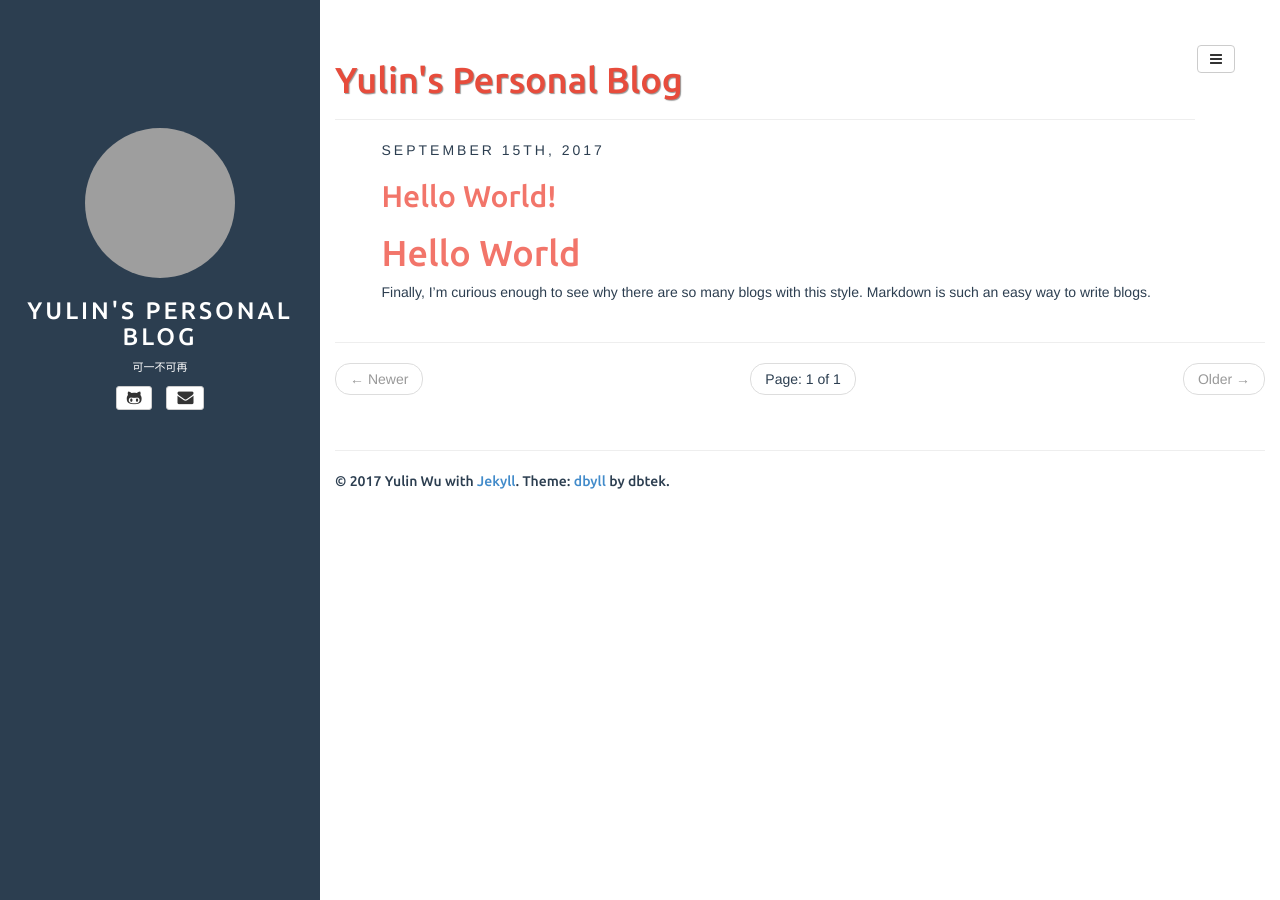
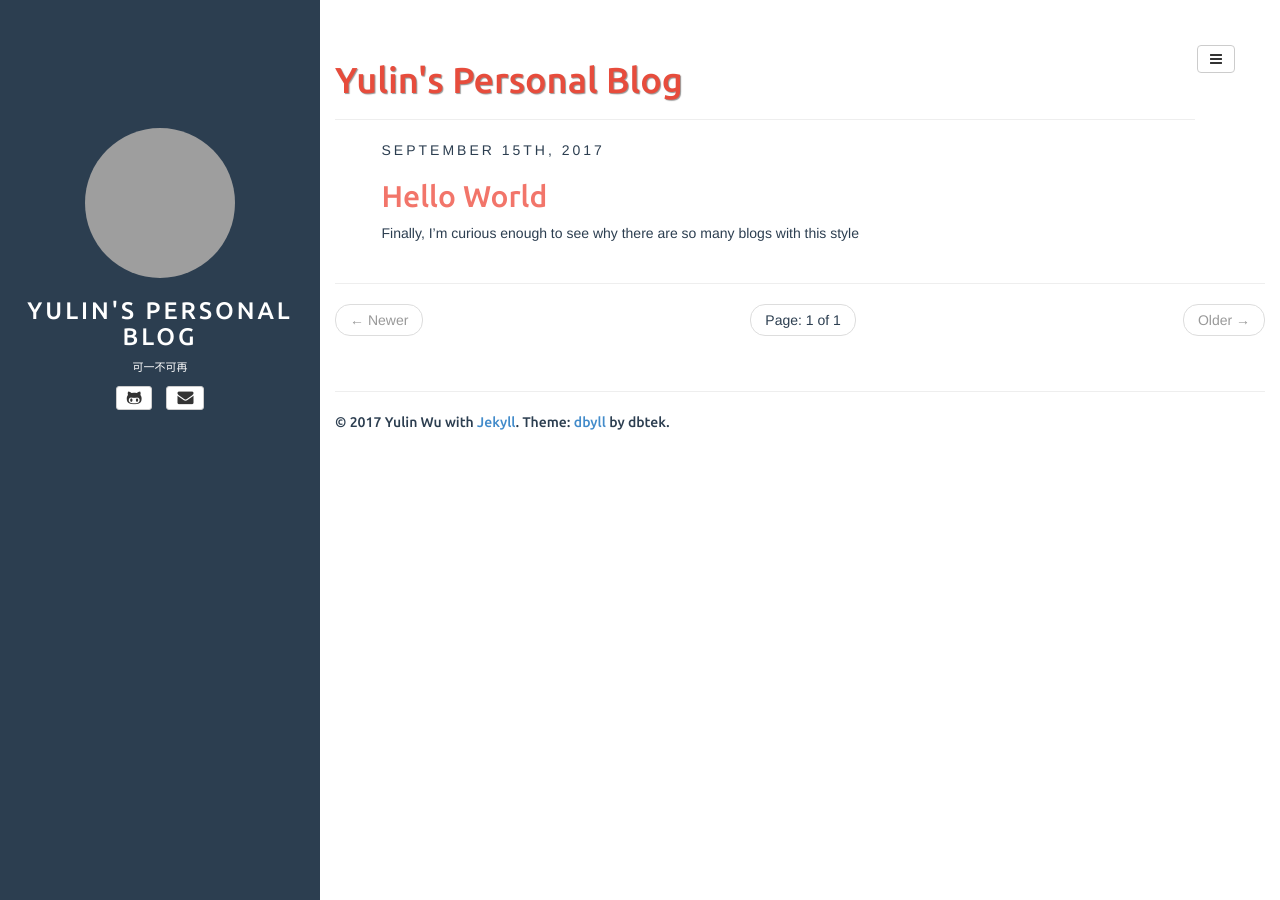
Before and after one commit to JimmyWuMadchester/JimmyWuMadchester.github.io, a Jekyll site: the page built from index.html, in a window 1280 px wide. Built offline with Jekyll 4.4.1, drawn with Linux system fonts in a browser that asks for light colours; the list of posts is cut into pages by our own code; grey boxes are pictures that could not be loaded.

Commit message:
title update.

```diff
--- a/_posts/2017-09-15-hello-world.md
+++ b/_posts/2017-09-15-hello-world.md
@@ -1,11 +1,9 @@
 ---
 layout: post
-title: Hello World!
+title: Hello World
 categories: [general, setup, demo]
 tags: [demo, setup]
 fullview: true
 comments: true
 ---
-# Hello World
-
-Finally, I'm curious enough to see why there are so many blogs with this style. Markdown is such an easy way to write blogs.
+Finally, I'm curious enough to see why there are so many blogs with this style
```
